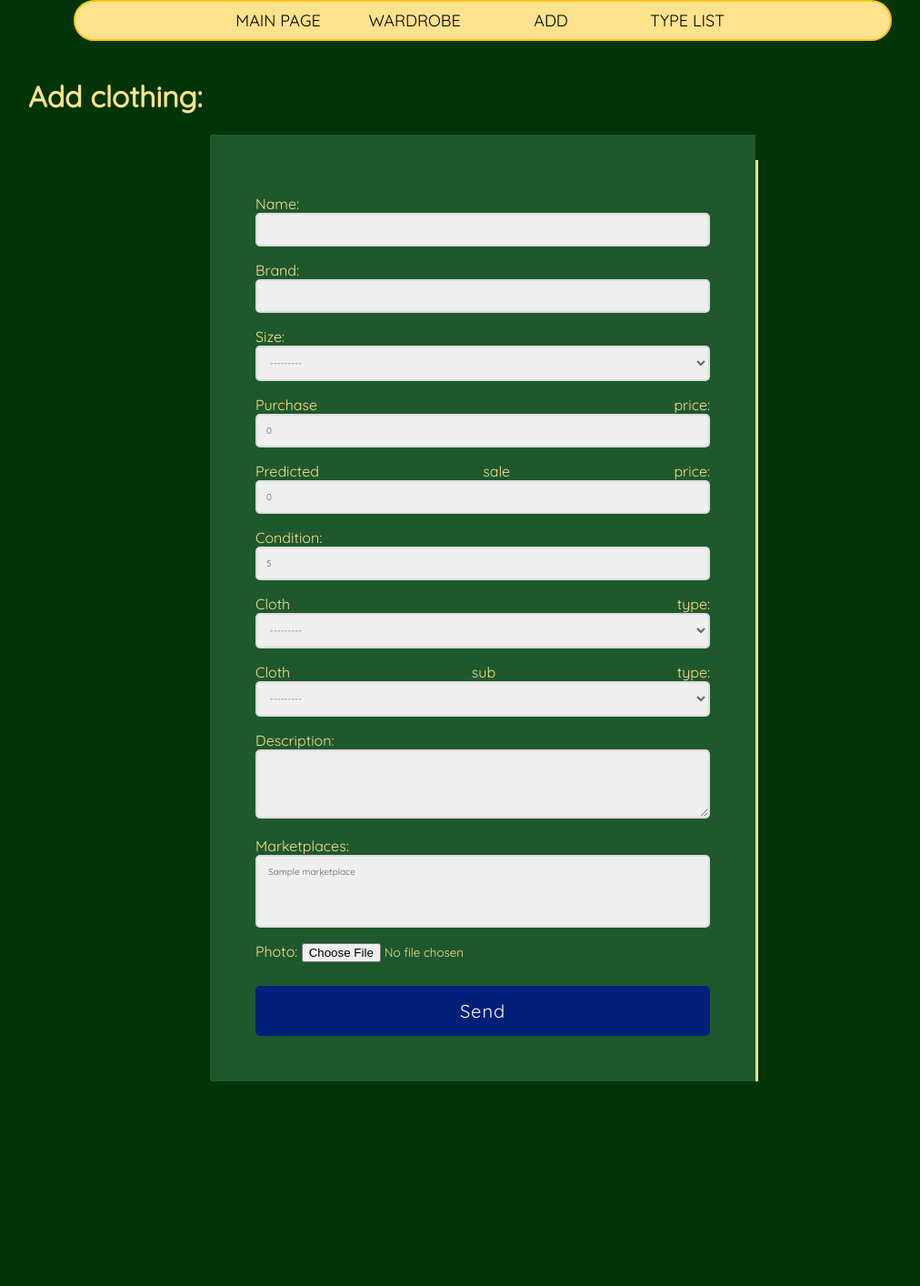
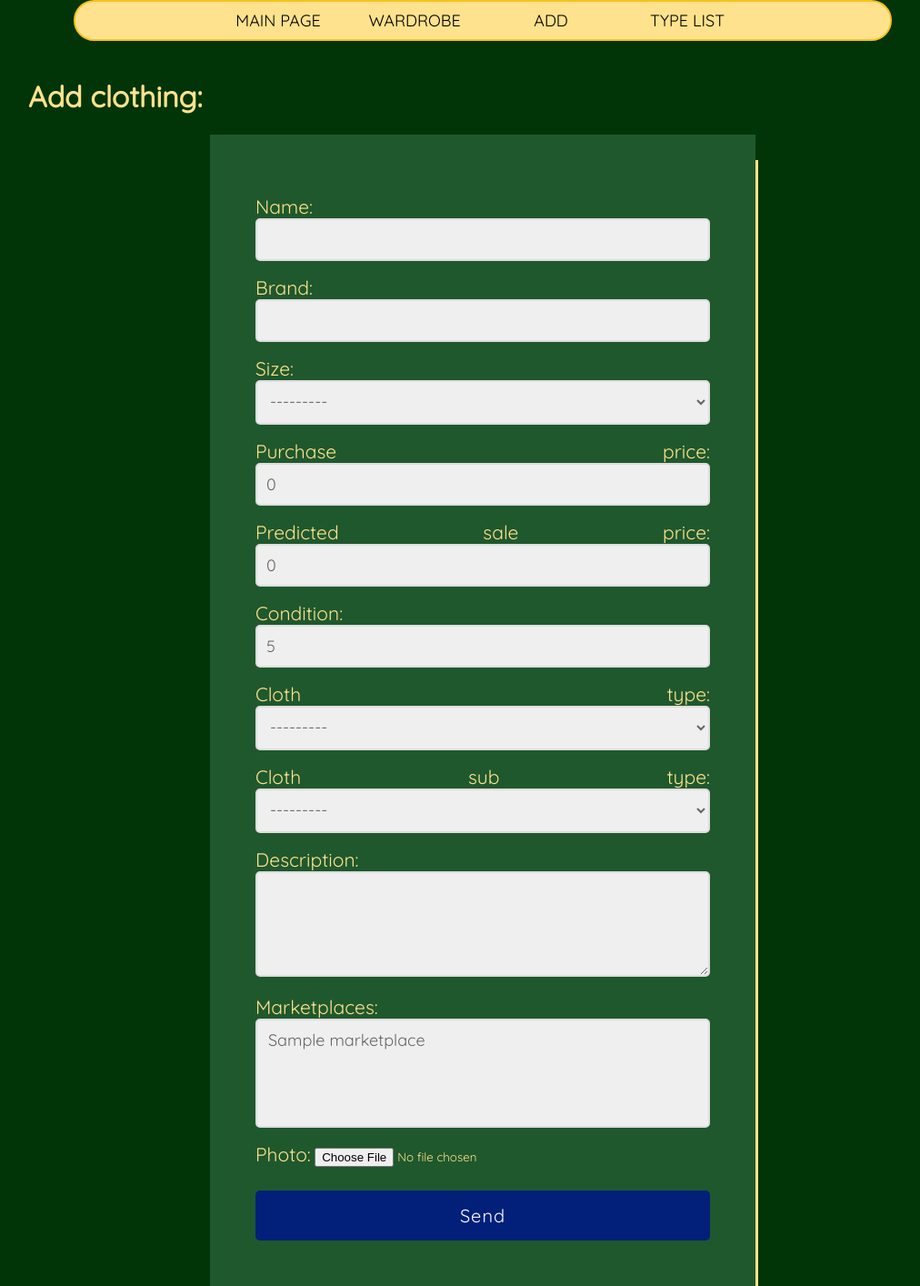
Before and after one commit to Wiejooo/organizer, a Django app: page /notebook/add/ in a window 1280 px wide. Shown: the part 140-1554 px from the top of the page at 91% size, without its empty margins (109-1121 px from the left). Before the commit the page ends 1329 px from the top, so only its background shows below. Run offline with Django 4.2, Linux system fonts and the light colour scheme; tables that the repository leaves empty hold one stand-in row (values such as "Sample post").

Commit message:
jakieś zmiany

```diff
--- a/static/add.css
+++ b/static/add.css
@@ -21,6 +21,7 @@ textarea{
     padding: 10px;
     box-sizing: border-box;
     outline: none;
+    font-size: 18px;
 }
 input[type=text]:focus,
 input[type=number]:focus,
@@ -56,3 +57,6 @@ input[type=submit]:focus{
 textarea{
     width: 500px;
 }
+label{
+    font-size: 21px;
+}
```
